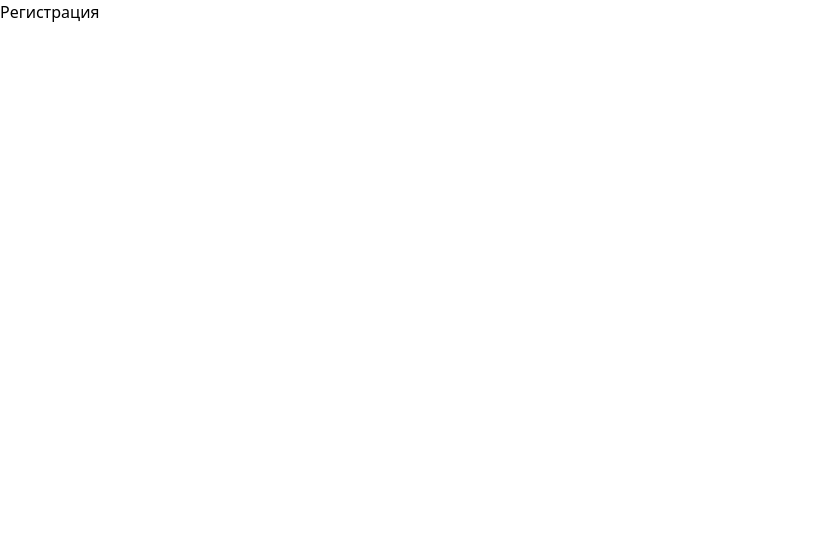
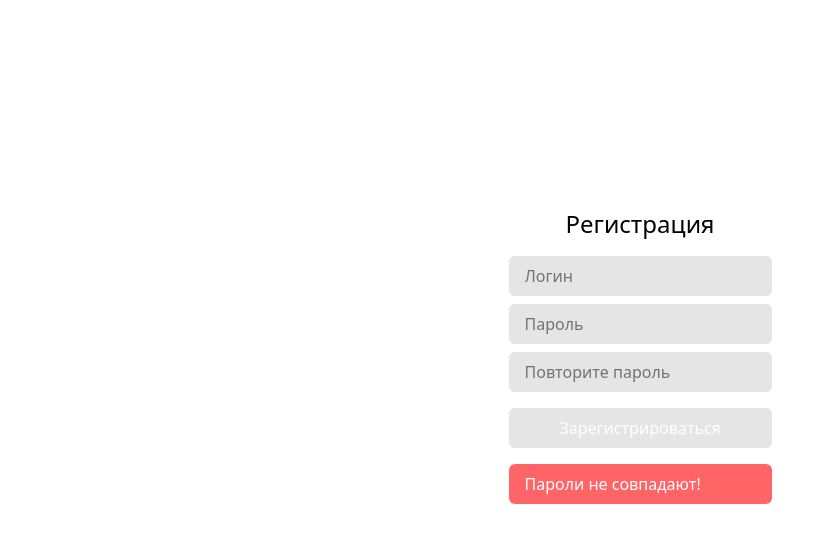
Before and after one commit to nicrozj/task-manager, a Vue app in the folder frontend/: page /registration in a window 1280 px wide. Shown: the top 542 px of the page, without its empty margins (0-834 px from the left). Built offline with nearby package versions, Linux system fonts and the light colour scheme.

Commit message:
added login and registration page

```diff
--- /dev/null
+++ b/frontend/src/components/UInput.vue
@@ -0,0 +1,6 @@
+<script setup lang="ts">
+const model = defineModel();
+</script>
+<template>
+  <input class="rounded-md bg-neutral-200 px-4 py-2" v-model="model" />
+</template>
--- /dev/null
+++ b/frontend/src/components/stacks/HStack.vue
@@ -0,0 +1,3 @@
+<template>
+  <div class="flex flex-row"><slot></slot></div>
+</template>
--- /dev/null
+++ b/frontend/src/components/stacks/UButton.vue
@@ -0,0 +1,21 @@
+<script setup lang="ts">
+import { reactive } from "vue";
+
+interface Props {
+  isActive?: boolean;
+}
+
+const props = withDefaults(defineProps<Props>(), { isActive: false });
+</script>
+<template>
+  <button
+    :class="
+      props.isActive
+        ? `bg-blue-400 text-white px-4 py-2 rounded-md cursor-pointer`
+        : `bg-neutral-200 text-white px-4 py-2 rounded-md cursor-pointer`
+    "
+    class="transition-colors"
+  >
+    <slot></slot>
+  </button>
+</template>
--- /dev/null
+++ b/frontend/src/components/stacks/VStack.vue
@@ -0,0 +1,3 @@
+<template>
+  <div class="flex flex-col"><slot></slot></div>
+</template>
--- a/frontend/src/pages/login.vue
+++ b/frontend/src/pages/login.vue
@@ -1 +1,18 @@
-<template>Логин</template>
+<script setup lang="ts">
+import UButton from "@/components/stacks/UButton.vue";
+import VStack from "@/components/stacks/VStack.vue";
+import UInput from "@/components/UInput.vue";
+</script>
+
+<template>
+  <VStack class="h-screen w-full justify-center items-center">
+    <VStack class="gap-4">
+      <h1 class="text-2xl text-center">Вход</h1>
+      <VStack class="gap-2">
+        <UInput placeholder="Логин" />
+        <UInput placeholder="Пароль" type="password" />
+        <UButton>Войти</UButton>
+      </VStack>
+    </VStack>
+  </VStack>
+</template>
--- a/frontend/src/pages/registration.vue
+++ b/frontend/src/pages/registration.vue
@@ -1 +1,59 @@
-<template>Регистрация</template>
+<script setup lang="ts">
+import UButton from "@/components/stacks/UButton.vue";
+import VStack from "@/components/stacks/VStack.vue";
+import UInput from "@/components/UInput.vue";
+import { computed, reactive, ref } from "vue";
+
+interface FormData {
+  username: string;
+  password: string;
+}
+
+interface RegistrationData extends FormData {
+  repeatPassword: string;
+}
+
+const registrationData = reactive<RegistrationData>({
+  username: "",
+  password: "",
+  repeatPassword: "",
+});
+
+const isPasswordMatch = computed(
+  () =>
+    (!isRepeatPasswordTouched.value ||
+      registrationData.password === registrationData.repeatPassword) &&
+    registrationData.repeatPassword !== ""
+);
+const isRepeatPasswordTouched = ref<boolean>(false);
+</script>
+<template>
+  <VStack class="h-screen w-full justify-center items-center">
+    <VStack class="gap-4 h-96">
+      <h1 class="text-2xl text-center">Регистрация</h1>
+      <VStack class="gap-4">
+        <VStack class="gap-2">
+          <UInput placeholder="Логин" v-model="registrationData.username" />
+          <UInput
+            placeholder="Пароль"
+            type="password"
+            v-model="registrationData.password"
+          />
+          <UInput
+            placeholder="Повторите пароль"
+            type="password"
+            @focus="isRepeatPasswordTouched = true"
+            v-model="registrationData.repeatPassword"
+          />
+        </VStack>
+        <UButton :isActive="isPasswordMatch">Зарегистрироваться</UButton>
+        <div
+          v-if="!isPasswordMatch"
+          class="bg-red-400 py-2 text-white px-4 rounded-md"
+        >
+          Пароли не совпадают!
+        </div>
+      </VStack>
+    </VStack>
+  </VStack>
+</template>
```
Also changed, not shown: 1 other file (tests, documents, lock files or other folders).
